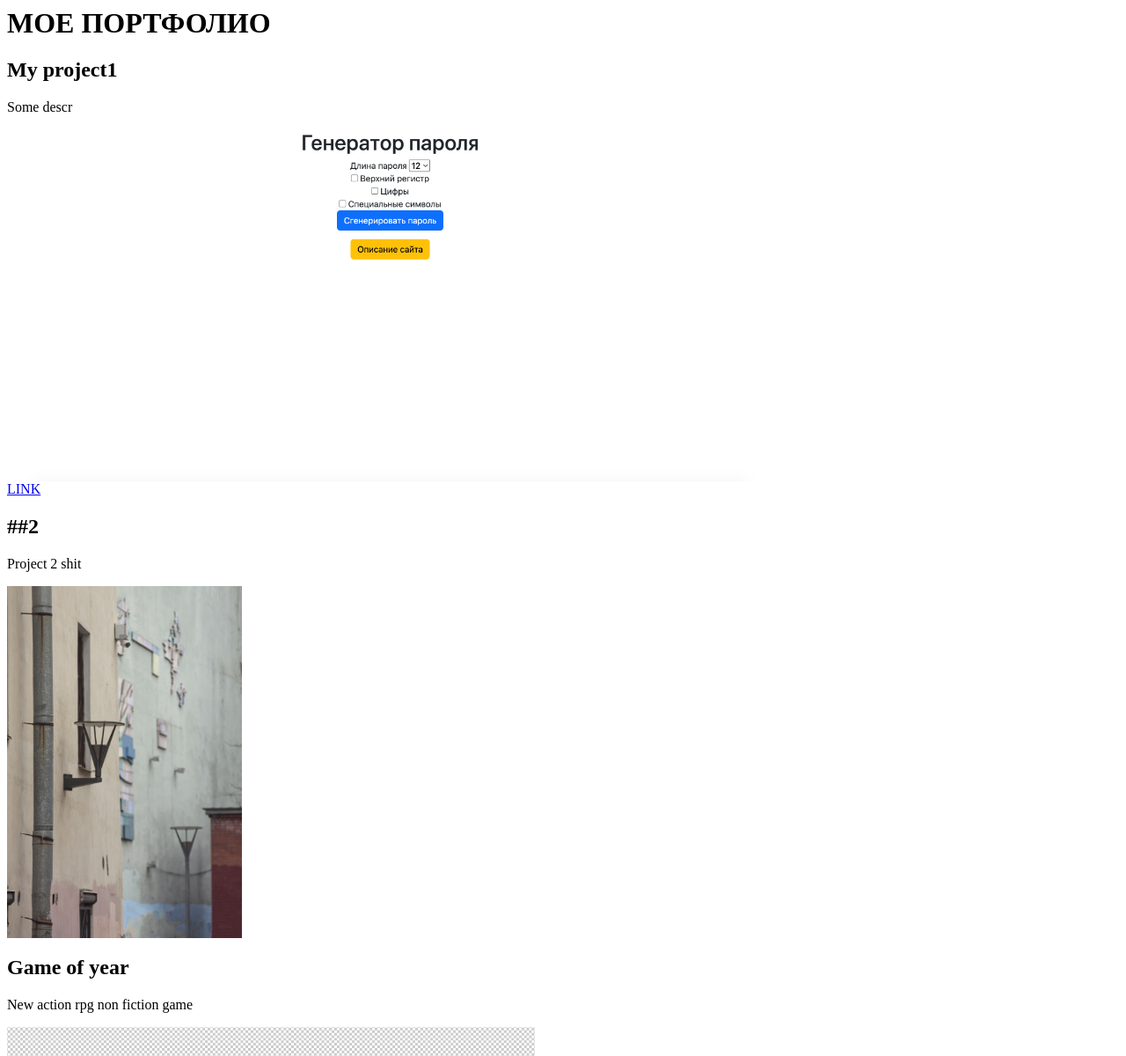
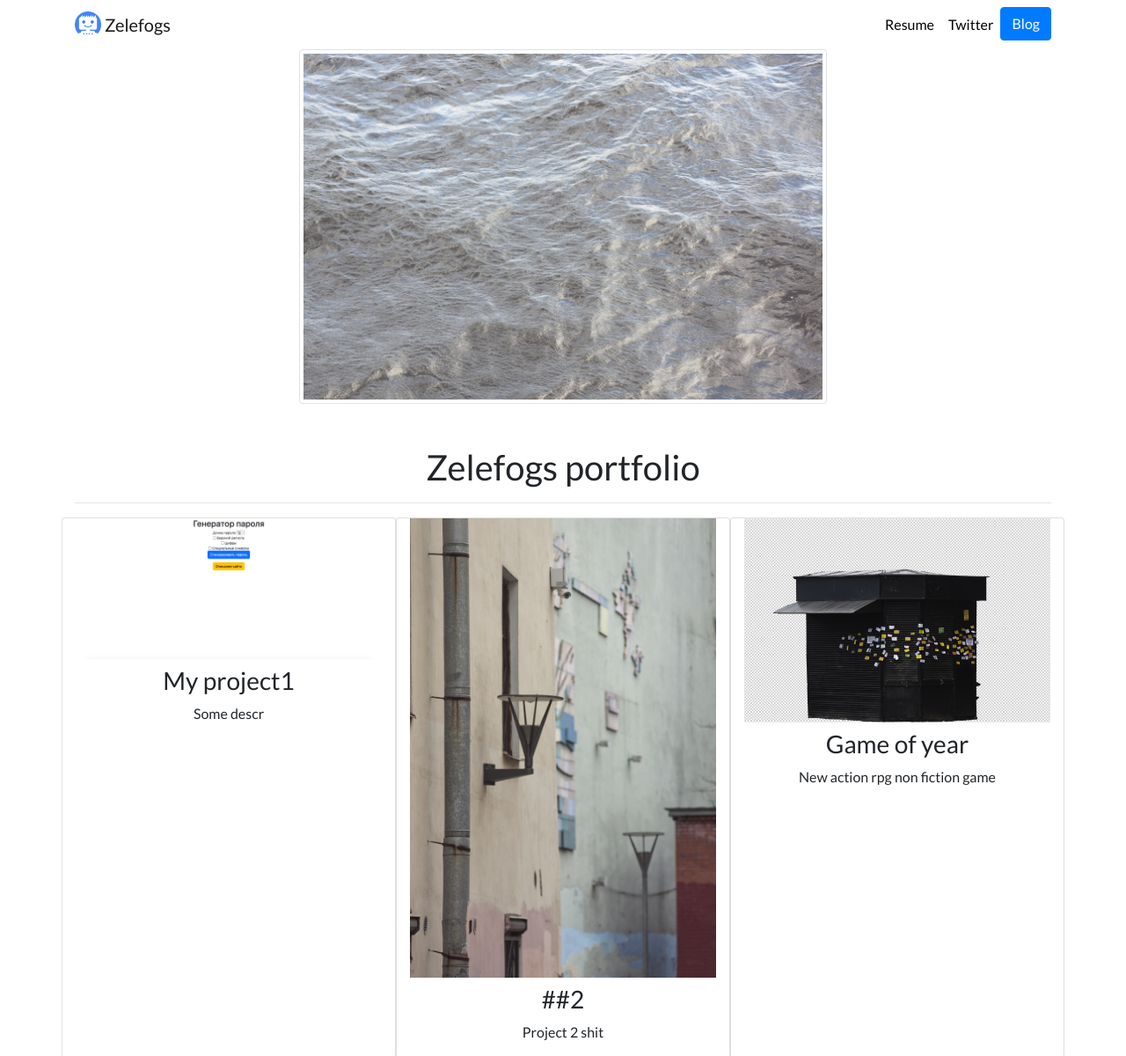
Before and after one commit to zelefogs/personal_portfolio_django, a Django app: page / in a window 1280 px wide. Shown: the top 1200 px of the page at 88% size. Run offline with Django 4.2, Linux system fonts and the light colour scheme; data comes from the database, SQL or seed files in the repository; both versions use the stored data as it was after the commit; some libraries are stand-ins or nearby versions.

Commit message:
Finished blog and portfolio

```diff
--- a/blog/urls.py
+++ b/blog/urls.py
@@ -3,6 +3,10 @@ from django.urls import path
 
 from . import views
 
+app_name = 'blog'
+
+
 urlpatterns = [
     path('', views.all_blogs, name='all_blogs'),
+    path('<int:blog_id>', views.detail, name='detail'),
 ]
--- a/portfolio/models.py
+++ b/portfolio/models.py
@@ -6,3 +6,6 @@ class Project(models.Model):
 	description = models.CharField(max_length=250)
 	image = models.ImageField(upload_to='portfolio/images/')
 	url = models.URLField(blank=True)
+
+	def __str__(self):
+		return self.title
--- /dev/null
+++ b/portfolio/static/portfolio/custom.css
@@ -0,0 +1,24 @@
+.navbar-nav .nav-link {
+    color: rgba(0,0,0,1) !important;
+}
+
+.navbar-nav .nav-link:hover {
+    color: rgba(0,0,0,.5) !important;
+}
+
+body {
+    font-family: 'Lato', sans-serif;
+}
+
+#blogtitle {
+    font-size: 6rem;
+}
+
+@media (min-width: 992px) {
+    #hometext {
+        font-size: 4rem;
+    }
+    #blogdetailtitle {
+        font-size: 5rem;
+    }
+}
--- /dev/null
+++ b/portfolio/templates/portfolio/base.html
@@ -0,0 +1,58 @@
+{% load static %}
+<!doctype html>
+<html lang="en">
+
+<head>
+  <!-- Required meta tags -->
+  <meta charset="utf-8">
+  <meta name="viewport" content="width=device-width, initial-scale=1, shrink-to-fit=no">
+
+  <link rel="stylesheet" href="https://stackpath.bootstrapcdn.com/bootstrap/4.4.1/css/bootstrap.min.css" integrity="sha384-Vkoo8x4CGsO3+Hhxv8T/Q5PaXtkKtu6ug5TOeNV6gBiFeWPGFN9MuhOf23Q9Ifjh" crossorigin="anonymous">
+
+  <link rel="stylesheet" href="{% static "portfolio/custom.css" %}">
+
+  <link href="https://fonts.googleapis.com/css?family=Lato&display=swap" rel="stylesheet">
+
+  <link rel="icon" type="image/png" href="{% static "portfolio/logo.png" %}">
+
+  <title>Zelefogs</title>
+</head>
+
+<body>
+
+  <nav id="topNav" class="navbar navbar-expand-md navbar-light">
+    <div class="container">
+      <a class="navbar-brand" href="{% url 'home' %}">
+        <img src="{% static "portfolio/Logo.png" %}" width="30" height="30" class="d-inline-block align-top" alt="Nick's Logo">
+        <span>Zelefogs</span>
+      </a>
+      <button class="navbar-toggler" type="button" data-toggle="collapse" data-target="#navbarNav" aria-controls="navbarNav" aria-expanded="false" aria-label="Toggle navigation">
+        <span class="navbar-toggler-icon"></span>
+      </button>
+      <div class="collapse navbar-collapse text-center" id="navbarNav">
+        <ul class="navbar-nav ml-auto">
+          <li class="nav-item">
+            <a class="nav-link" href="{% static "portfolio/entropy.pdf" %}">Resume</a>
+          </li>
+          <li class="nav-item">
+            <a class="nav-link" href="https://twitter.com/" target="_blank">Twitter</a>
+          </li>
+          <li>
+            <a role="button" href="{% url 'blog:all_blogs' %}" class="btn btn-primary">Blog</a>
+          </li>
+        </ul>
+      </div>
+    </div>
+  </nav>
+  <div class="container">
+    {% block content %}{% endblock %}
+  </div>
+
+  <!-- Optional JavaScript -->
+  <!-- jQuery first, then Popper.js, then Bootstrap JS -->
+  <script src="https://code.jquery.com/jquery-3.4.1.slim.min.js" integrity="sha384-J6qa4849blE2+poT4WnyKhv5vZF5SrPo0iEjwBvKU7imGFAV0wwj1yYfoRSJoZ+n" crossorigin="anonymous"></script>
+  <script src="https://cdn.jsdelivr.net/npm/popper.js@1.16.0/dist/umd/popper.min.js" integrity="sha384-Q6E9RHvbIyZFJoft+2mJbHaEWldlvI9IOYy5n3zV9zzTtmI3UksdQRVvoxMfooAo" crossorigin="anonymous"></script>
+  <script src="https://stackpath.bootstrapcdn.com/bootstrap/4.4.1/js/bootstrap.min.js" integrity="sha384-wfSDF2E50Y2D1uUdj0O3uMBJnjuUD4Ih7YwaYd1iqfktj0Uod8GCExl3Og8ifwB6" crossorigin="anonymous"></script>
+</body>
+
+</html>
--- a/portfolio/templates/portfolio/portfolio.html
+++ b/portfolio/templates/portfolio/portfolio.html
@@ -1,9 +1,28 @@
-<h1>МОЕ ПОРТФОЛИО</h1>
+{% extends 'portfolio/base.html' %}
+{% load static %}
+{% block name %} Portfolio {% endblock %}
+{% block content %}
+
+
+        <div class="text-center">
+        <img src="{% static 'portfolio/IMG_0018.jpg'%}" width="600" class="img-thumbnail" alt="...">
+        </div>
+
+<h1 class="mt-5 text-center">Zelefogs portfolio</h1>
+    <hr>
+<div class="row text-center">
 {% for project in projects %}
-   <h2>{{ project.title }}</h2>
-   <p>{{ project.description }}</p>
-    <img src="{{ project.image.url }}" height="400">
+    <div class="col-lg-4 col-md-6 card " style="center: 18rem;">
     {% if project.url %}
-    <br><a href="{{ project.url }}">LINK</a>
+        <a href="{{ project.url }}">
+        <img src="{{project.image.url}}" class="img-fluid mb-2">
+        </a>
+        {% else %}
+        <img src="{{project.image.url}}" class="img-fluid mb-2">
     {% endif %}
+<h3>{{ project.title }}</h3>
+    <p>{{ project.description }}</p>
+    </div>
 {% endfor %}
+</div>
+{% endblock %}
```
Also changed, not shown: blog/models.py (+5 -2 lines), blog/templates/blog/all_blogs.html (+21 -3 lines), blog/templates/blog/detail.html (added, +13 -0 lines), blog/views.py (+7 -2 lines), blog/migrations/0002_alter_blog_date_alter_blog_description_and_more.py (added), db.sqlite3, media/portfolio/images/IMG_0056.jpg (added), portfolio/static/portfolio/IMG_0018.jpg (added), portfolio/static/portfolio/logo.png (added), 2 other files.
